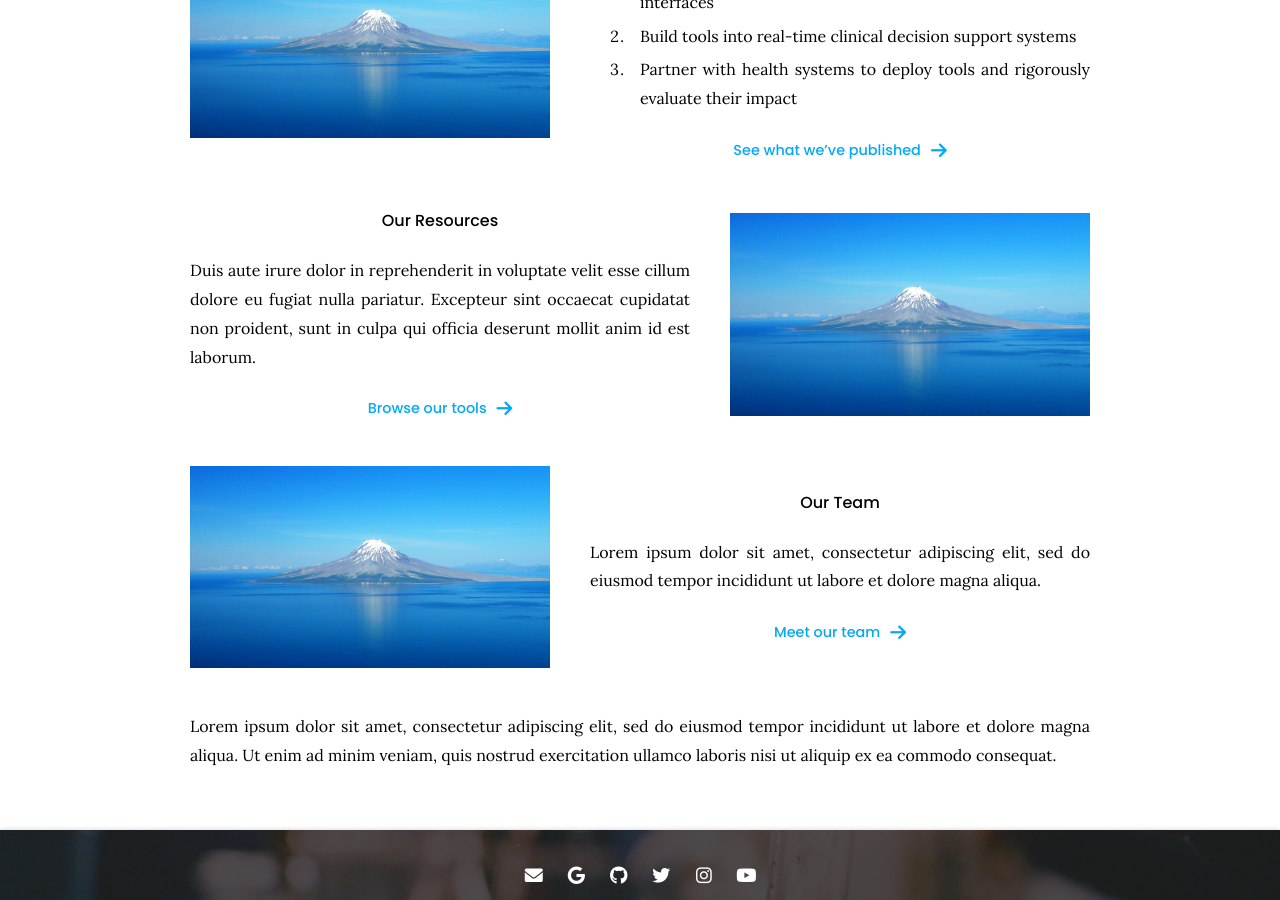
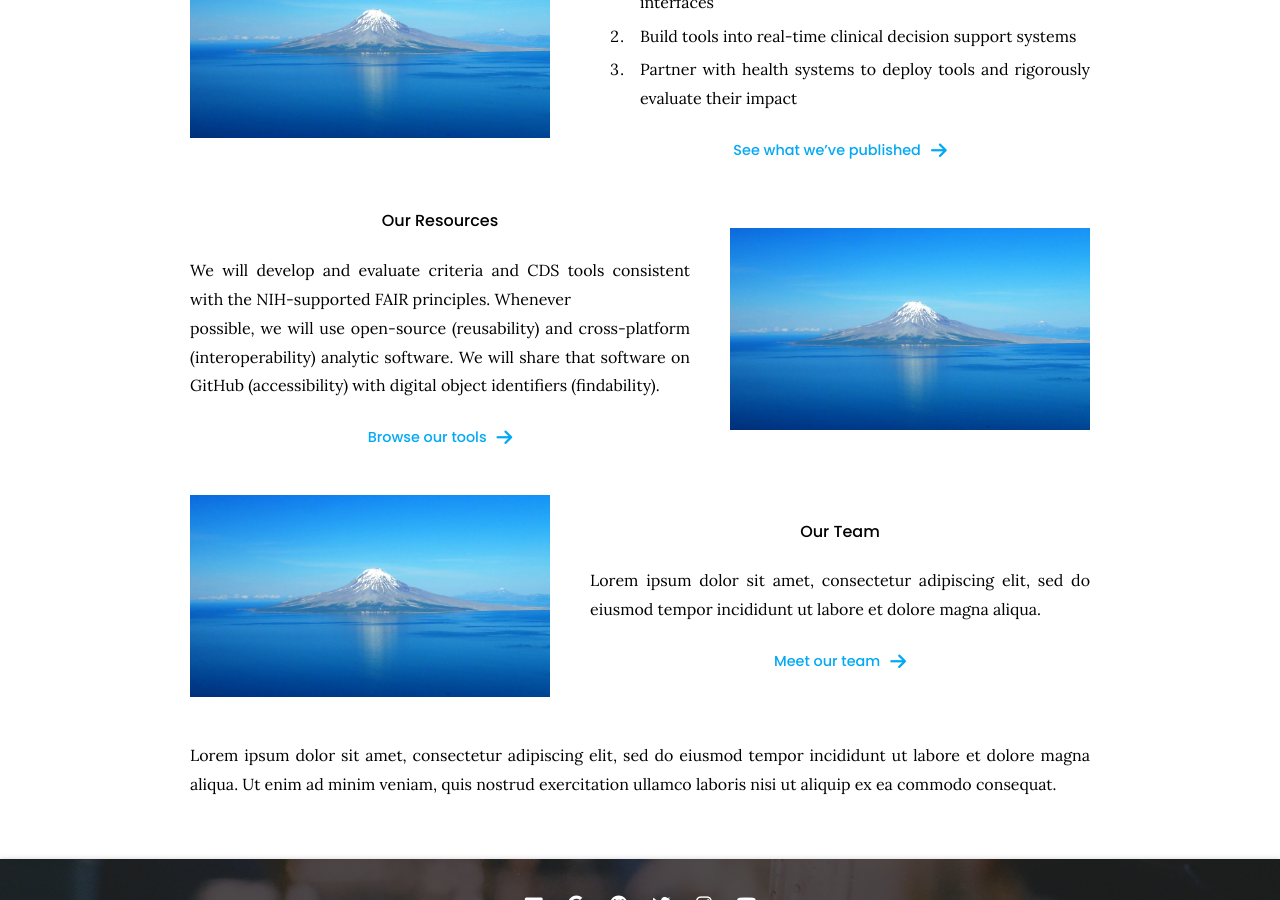
Before and after one commit to rebullm/Bennett-Lab-website, a Jekyll site: the page built from index.md, in a window 1280 px wide and 900 px high, scrolled down 1011 px. Built offline with Jekyll 4.4.1, drawn with Linux system fonts in a browser that asks for light colours.

Commit message:
Update index.md

```diff
--- a/index.md
+++ b/index.md
@@ -42,8 +42,9 @@ informatics and data science methods and tools to improve outcomes.
 %}
 
 {% capture text %}
-Duis aute irure dolor in reprehenderit in voluptate velit esse cillum dolore eu fugiat nulla pariatur.
-Excepteur sint occaecat cupidatat non proident, sunt in culpa qui officia deserunt mollit anim id est laborum.
+We will develop and evaluate criteria and CDS tools consistent with the NIH-supported FAIR principles. Whenever
+possible, we will use open-source (reusability) and cross-platform (interoperability) analytic software. We will
+share that software on GitHub (accessibility) with digital object identifiers (findability).
 
 {%
   include link.html
```
